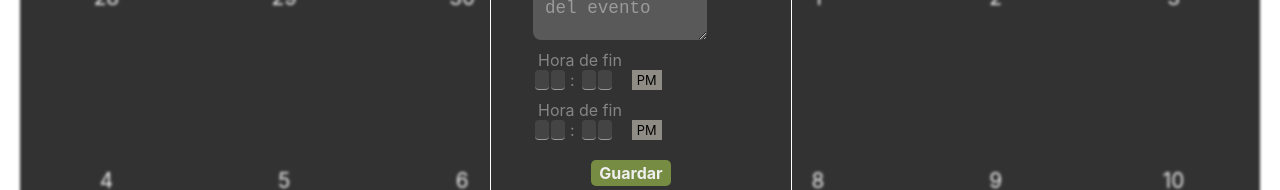
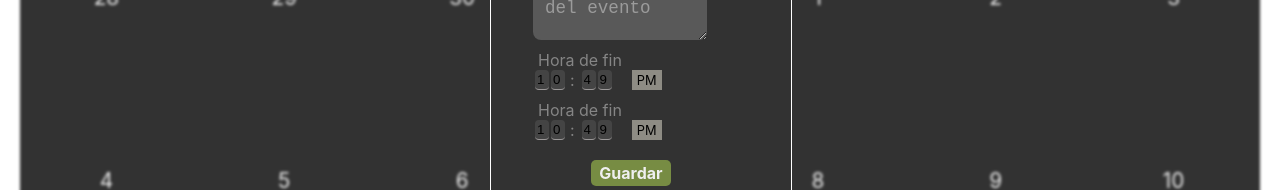
Before and after one commit to chbarr/React-Calendar-App, a React (Create React App) app: page / in a window 1280 px wide. Both pictures are taken after a click on the button "30". Shown: the part 165-355 px from the top of the page. Built offline with nearby package versions, Linux system fonts and the light colour scheme.

Commit message:
added logic to avoid the input of wrong event start and finish hours

```diff
--- a/src/Components/EventCreator/EventCreator.js
+++ b/src/Components/EventCreator/EventCreator.js
@@ -34,12 +34,12 @@ function EventCreator(props) {
                 onChange={onDescriptionChange}
             />
 
-            <HourInput className='start-hour'
+            <HourInput id='start-hour' className='start-hour'
                 eventTimePeriod={finishEventTimePeriod}
                 setEventTimePeriod={setFinishEventTimePeriod}
             />
 
-            <HourInput className='finish-hour'
+            <HourInput id='finish-hour' className='finish-hour'
                 eventTimePeriod={startEventTimePeriod}
                 setEventTimePeriod={setStartEventTimePeriod}
             />
--- a/src/Components/HourInput/HourInput.js
+++ b/src/Components/HourInput/HourInput.js
@@ -7,20 +7,36 @@ function HourInput(props) {
     }
 
     const onInputChange = (event, nextInput) => {
-        const enteredValue = event.target.value.toString().slice(-1);
+        let enteredValue = Number(event.target.value[event.target.selectionStart - 1]);
+
+        if (isNaN(enteredValue))
+            return;
+
         switch (event.currentTarget.id) {
-            case 'firstNumHour':
+            case `firstNumHour-${props.id}`:
+                enteredValue = enteredValue < 0 ? 0 : enteredValue;
+                enteredValue = enteredValue > 1 ? 1 : enteredValue;
                 setFirstNumHour(enteredValue);
+                if (Number(enteredValue) === 1 && Number(lastNumHour) > 2)
+                    setLastNumHour(0);
                 break;
-            case 'lastNumHour':
-                setLasttNumHour(enteredValue);
+            case `lastNumHour-${props.id}`:
+                enteredValue = enteredValue < 0 ? 0 : enteredValue;
+                enteredValue = Number(firstNumHour) === 1 && enteredValue > 2 ? 2 : enteredValue;
+                setLastNumHour(enteredValue);
                 break;
-            case 'firstNumMin':
+            case `firstNumMin-${props.id}`:
+                enteredValue = enteredValue < 0 ? 0 : enteredValue;
+                enteredValue = enteredValue > 5 ? 5 : enteredValue;
                 setFirstNumMin(enteredValue);
                 break;
-            case 'lastNumMin':
+            case `lastNumMin-${props.id}`:
+                enteredValue = enteredValue < 0 ? 0 : enteredValue;
+                enteredValue = enteredValue > 9 ? 9 : enteredValue;
                 setLastNumMin(enteredValue);
-                break;
+                return;
+            default:
+                return;
         }
         document.getElementById(nextInput).focus();
     }
@@ -30,7 +46,7 @@ function HourInput(props) {
     const currentMinutes = currentDate.getMinutes();
 
     const [firstNumHour, setFirstNumHour] = useState((currentHour < 10 ? 0 : currentHour.toString()[0]));
-    const [lastNumHour, setLasttNumHour] = useState((currentHour >= 10 ? currentHour.toString()[1] : currentHour));
+    const [lastNumHour, setLastNumHour] = useState((currentHour >= 10 ? currentHour.toString()[1] : currentHour));
 
     const [firstNumMin, setFirstNumMin] = useState(currentMinutes < 10 ? 0 : currentMinutes.toString()[0]);
     const [lastNumMin, setLastNumMin] = useState(currentMinutes >= 10 ? currentMinutes.toString()[1] : currentMinutes);
@@ -39,14 +55,15 @@ function HourInput(props) {
         <div className={`hour-input-container ${props.className}`}>
             <span>Hora de fin</span>
             <div>
-                <input type='number' className='hour-cell' id='firstNumHour'
-                    value={firstNumHour} onChange={(event) => onInputChange(event, 'lastNumHour')} />
-                <input type='number' className='hour-cell' id='lastNumHour'
-                    value={lastNumHour} onChange={(event) => onInputChange(event, 'firstNumMin')} />
+                <input type='text' className='hour-cell' id={`firstNumHour-${props.id}`}
+                    value={firstNumHour} onInput={(event) => onInputChange(event, `lastNumHour-${props.id}`)} />
+                <input type='text' className='hour-cell' id={`lastNumHour-${props.id}`}
+                    value={lastNumHour} onInput={(event) => onInputChange(event, `firstNumMin-${props.id}`)} />
                 <span>:</span>
-                <input type='number' className='hour-cell' id='firstNumMin'
-                    value={firstNumMin} onChange={(event) => onInputChange(event, 'lastNumMin')} />
-                <input type='number' className='hour-cell' id='lastNumMin' value={lastNumMin} />
+                <input type='text' className='hour-cell' id={`firstNumMin-${props.id}`}
+                    value={firstNumMin} onInput={(event) => onInputChange(event, `lastNumMin-${props.id}`)} />
+                <input type='text' className='hour-cell' id={`lastNumMin-${props.id}`}
+                    value={lastNumMin} onInput={(event) => onInputChange(event)} />
                 <button className='no-border-btn' onClick={onTimePeriodClicked} >
                     {props.eventTimePeriod}
                 </button>
```
